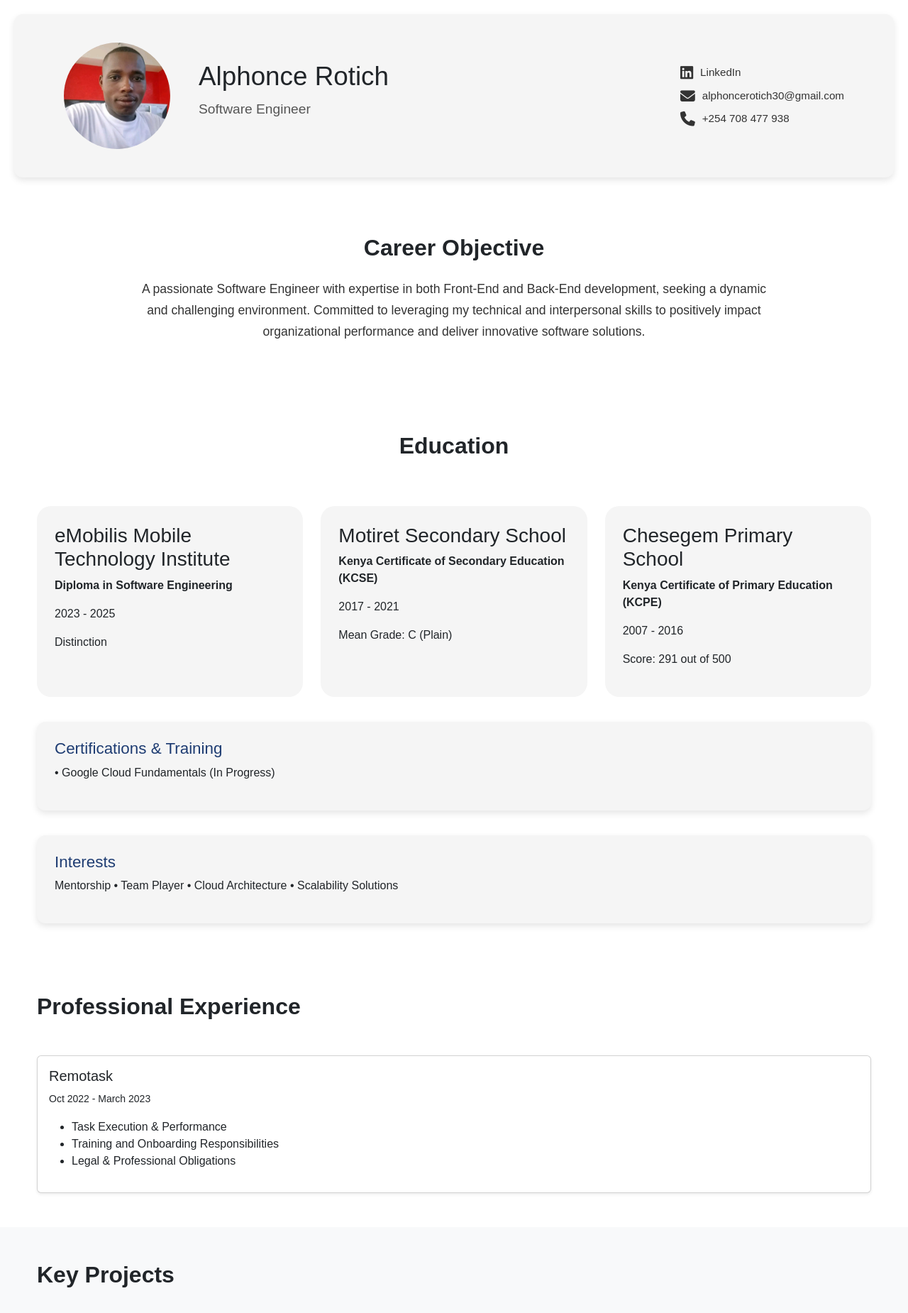
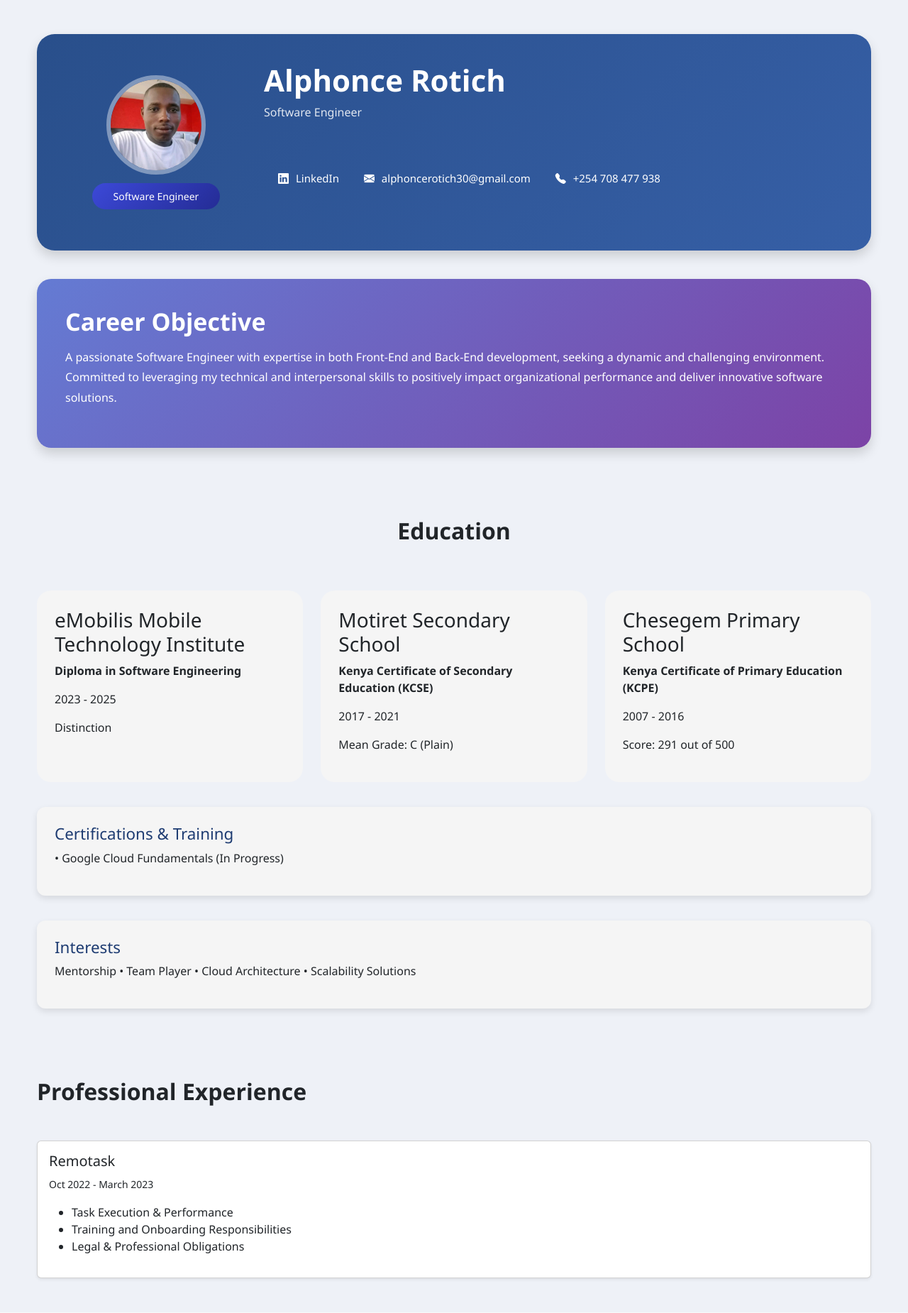
Before and after one commit to Alphonce08/my-portfolio, a Django app: page / in a window 1280 px wide. Shown: the top 1850 px of the page at 71% size. Run offline with Django 5.2, Linux system fonts and the light colour scheme.

Commit message:
...update..

```diff
--- a/myapp/templates/header.html
+++ b/myapp/templates/header.html
@@ -1,63 +1,78 @@
+
 {% load static %}
 <!DOCTYPE html>
-<html>
+<html lang="en">
+
 <head>
-    <title>Alphonce Rotich | Portfolio</title>
+<meta charset="UTF-8">
+<title>Portfolio</title>
 
-    <meta name="viewport" content="width=device-width, initial-scale=1.0">
+<!-- Bootstrap -->
+<link href="https://cdn.jsdelivr.net/npm/bootstrap@5.3.2/dist/css/bootstrap.min.css" rel="stylesheet">
 
-    <link rel="stylesheet" href="{% static 'css/style.css' %}">
-    <link rel="stylesheet" href="https://cdnjs.cloudflare.com/ajax/libs/font-awesome/6.5.0/css/all.min.css">
+<!-- Bootstrap Icons -->
+<link rel="stylesheet" href="https://cdn.jsdelivr.net/npm/bootstrap-icons@1.11.1/font/bootstrap-icons.css">
 
-
+<link rel="stylesheet" href="{% static 'css/style.css' %}">
 
 </head>
 
 <body>
 
-<div class="app">
+<div class="container py-5">
 
-<header class="header">
+<!-- PROFILE CARD -->
+<div class="profile-card shadow">
 
-<div class="header-content">
+<div class="row align-items-center">
 
 <!-- Profile Image -->
-<div class="profile-image-container">
-<img src="{% static 'img/profile.jpeg' %}" alt="Alphonce Rotich" class="profile-image">
+<div class="col-md-3 text-center">
 
-<div class="image-overlay">
-<span>Software Developer</span>
-</div>
+<img src="{% static 'img/profile.jpeg' %}" class="profile-img">
+
+<div class="badge-role">
+Software Engineer
 </div>
 
-<!-- Name -->
-<div class="header-info">
-<h1>Alphonce Rotich</h1>
-<p>Software Engineer</p>
 </div>
 
-<!-- Contact -->
-<div class="contact-info">
 
-<a href="https://www.linkedin.com/in/alphonce-rotich/" class="contact-item" target="_blank">
-<i class="fab fa-linkedin contact-icon"></i>
-<span>LinkedIn</span>
-</a>
+<!-- Profile Details -->
+<div class="col-md-9 text-md-start text-center">
 
-<a href="mailto:alphoncerotich30@gmail.com" class="contact-item">
-<i class="fas fa-envelope contact-icon"></i>
-<span>alphoncerotich30@gmail.com</span>
-</a>
+<h1 class="name">Alphonce Rotich</h1>
 
-<div class="contact-item">
-<i class="fas fa-phone contact-icon"></i>
-<span>+254 708 477 938</span>
+<p class="job">Software Engineer</p>
+
+<div class="contact">
+
+<span><i class="bi bi-linkedin"></i> LinkedIn</span>
+
+<span><i class="bi bi-envelope-fill"></i> alphoncerotich30@gmail.com</span>
+
+<span><i class="bi bi-telephone-fill"></i> +254 708 477 938</span>
+
 </div>
 
 </div>
 
 </div>
-</header>
+
+</div>
+
+
+<!-- CAREER OBJECTIVE -->
+<div class="objective-card shadow">
+
+<h2>Career Objective</h2>
+
+<p>
+A passionate Software Engineer with expertise in both Front-End and Back-End development, seeking a dynamic and challenging environment. Committed to leveraging my technical and interpersonal skills to positively impact organizational performance and deliver innovative software solutions.
+</p>
+
+</div>
+
 
 </div>
 
@@ -65,153 +80,136 @@
 </html>
 
 
+
 <style>
-
-/* GENERAL */
-body{
-    margin:0;
-    font-family:Arial, Helvetica, sans-serif;
+  body{
+background:#eef1f7;
+font-family: 'Segoe UI', sans-serif;
 }
 
-.app{
-    padding:20px;
-}
 
-/* HEADER */
-.header{
-    background-color:#f5f5f5;
-    padding:40px 20px;
-    border-radius:12px;
-    box-shadow:0 4px 10px rgba(0,0,0,0.1);
-}
+/* PROFILE CARD */
 
-/* FLEX CONTAINER */
-.header-content{
-    max-width:1100px;
-    margin:auto;
-    display:flex;
-    align-items:center;
-    justify-content:space-between;
-    gap:40px;
-    flex-wrap:wrap;
-}
+.profile-card{
 
-/* PROFILE IMAGE */
-.profile-image-container{
-    position:relative;
-    width:150px;
-    height:150px;
-    flex-shrink:0;
-}
+background: linear-gradient(135deg,#294f8b,#365fa6);
 
-.profile-image{
-    width:100%;
-    height:100%;
-    border-radius:50%;
-    object-fit:cover;
-}
+padding:40px;
 
-/* IMAGE OVERLAY */
-.image-overlay{
-    position:absolute;
-    top:0;
-    left:0;
-    width:100%;
-    height:100%;
-    background-color:rgba(30,60,114,0.75);
-    color:white;
-    display:flex;
-    align-items:center;
-    justify-content:center;
-    text-align:center;
-    opacity:0;
-    transition:0.3s;
-    border-radius:50%;
-}
+border-radius:25px;
 
-.profile-image-container:hover .image-overlay{
-    opacity:1;
-}
+color:white;
 
-/* HEADER TEXT */
-.header-info{
-    flex:1;
-}
-
-.header-info h1{
-    font-size:2.3rem;
-    margin:0 0 10px 0;
-}
-
-.header-info p{
-    font-size:1.2rem;
-    color:#555;
-}
-
-/* CONTACT INFO */
-.contact-info{
-    display:flex;
-    flex-direction:column;
-    gap:10px;
-}
-
-.contact-item{
-    display:flex;
-    align-items:center;
-    gap:10px;
-    text-decoration:none;
-    color:#333;
-    font-size:0.95rem;
-}
-
-.contact-icon{
-    font-size:1.3rem;
-}
-
-.contact-item:hover{
-    color:#1e3c72;
-}
-
-/* ---------- RESPONSIVE DESIGN ---------- */
-
-/* Split screen / tablet */
-@media (max-width:900px){
-
-.header-content{
-    justify-content:center;
-    text-align:center;
-}
-
-.header-info{
-    width:100%;
-}
-
-.contact-info{
-    align-items:center;
-}
+margin-bottom:40px;
 
 }
 
-/* Phones */
-@media (max-width:500px){
 
-.profile-image-container{
-    width:120px;
-    height:120px;
-}
+/* PROFILE IMAGE */
 
-.header-info h1{
-    font-size:1.8rem;
-}
+.profile-img{
 
-.header-info p{
-    font-size:1rem;
-}
+width:140px;
+height:140px;
 
-.contact-item{
-    font-size:0.9rem;
-}
+border-radius:50%;
+
+border:6px solid rgba(255,255,255,0.4);
+
+object-fit:cover;
 
 }
 
+
+/* BADGE */
+
+.badge-role{
+
+margin-top:12px;
+
+background: linear-gradient(135deg,#3c49d8,#242c95);
+
+padding:8px 30px;
+
+display:inline-block;
+
+border-radius:25px;
+
+font-size:14px;
+
+}
+
+
+/* NAME */
+
+.name{
+
+font-size:42px;
+
+font-weight:700;
+
+}
+
+
+.job{
+
+opacity:0.85;
+
+margin-bottom:20px;
+
+}
+
+
+/* CONTACT */
+
+.contact{
+
+display:flex;
+
+gap:35px;
+
+flex-wrap:wrap;
+
+font-size:15px;
+
+}
+
+.contact i{
+
+margin-right:6px;
+
+}
+
+
+/* OBJECTIVE */
+
+.objective-card{
+
+background: linear-gradient(135deg,#647bd3,#7c43a6);
+
+padding:40px;
+
+border-radius:20px;
+
+color:white;
+
+}
+
+.objective-card h2{
+
+font-size:34px;
+
+font-weight:700;
+
+margin-bottom:15px;
+
+}
+
+.objective-card p{
+
+line-height:1.8;
+
+font-size:16px;
+
+}
 </style>
--- a/myapp/templates/index.html
+++ b/myapp/templates/index.html
@@ -16,23 +16,6 @@
 <!-- Header -->
 {% include 'header.html' %}
 
-
-
-<!-- CAREER OBJECTIVE -->
-<section class="career-objective">
-
-  <div class="career-container">
-    <h2 class="section-title">Career Objective</h2>
-
-    <p class="career-text">
-      A passionate Software Engineer with expertise in both Front-End and Back-End development,
-      seeking a dynamic and challenging environment. Committed to leveraging my technical
-      and interpersonal skills to positively impact organizational performance and
-      deliver innovative software solutions.
-    </p>
-  </div>
-
-</section>
 
 
 <!-- EDUCATION -->
```
Also changed, not shown: myapp/templates/about.html (+218 -2 lines).
